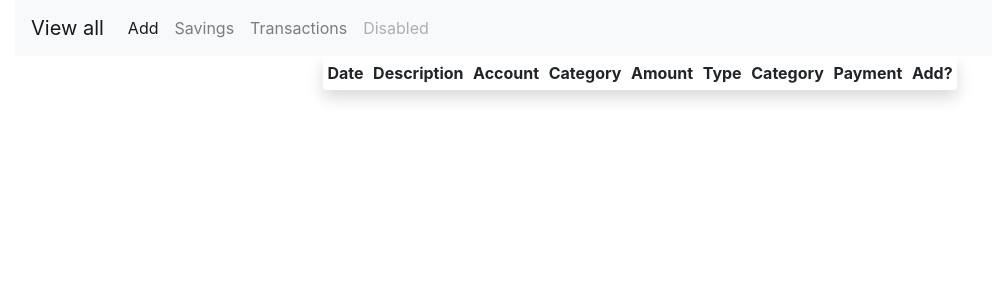
After one commit to KamilJakubczak/Budget-webapp, a Django app: template mainapp/templates/mainapp/transaction_view.html in a window 1280 px wide. The commit adds this page. Shown: the top 300 px of the page, without its empty margins (0-992 px from the left). Run offline with Django 3.2, Linux system fonts and the light colour scheme; the template is opened without the code that fills it, so the values that code supplies are empty; some libraries are stand-ins or nearby versions.

Commit message:
added read banak account feature

```diff
--- a/mainapp/models.py
+++ b/mainapp/models.py
@@ -26,7 +26,7 @@ class Payment(models.Model):
     payment_name = models.CharField(max_length=30)
 
     def __str__(self):
-        return ( self.payment_name) #self.parent_type_name.type_name + '-' + str(self.id) + '-' + self.payment_name)
+        return ( str(self.id) + self.payment_name) #self.parent_type_name.type_name + '-' + str(self.id) + '-' + self.payment_name)
 
 class Entry(models.Model):
     added_date = models.DateField(auto_now_add=True)
--- /dev/null
+++ b/mainapp/static/mainapp/js/transaction_view.js
@@ -0,0 +1,41 @@
+
+var all_types = document.querySelectorAll(".type")
+console.log(all_types.length)
+
+for(i=1;i<=all_types.length;i++){
+	let type_id = "#id_types_"+i
+	let category_id = "#id_category_"+i
+	let payment_id = "#id_payment_"+i
+	debugger
+	$(type_id).change(function () {
+
+      var url = $("#myTable").attr("data-types-url");  // get the url of the `load_cities` view
+      var typeId = $(this).val();  // get the selected country ID from the HTML input
+      //console.log(typeId)
+
+      $.ajax({                       // initialize an AJAX request
+        url: url,                    // set the url of the request (= localhost:8000/hr/ajax/load-cities/)
+        data: {
+          'type': typeId       // add the country id to the GET parameters
+        },
+        success: function (data) {   // `data` is the return of the `load_cities` view function
+          $(category_id).html(data);
+          //console.log('data',data) // replace the contents of the city input with the data that came from the server
+        }
+      });
+
+      var url2 = $("#myTable").attr("data-payments-url");  // get the url of the `load_cities` view
+
+      $.ajax({                       // initialize an AJAX request
+        url: url2,                    // set the url of the request (= localhost:8000/hr/ajax/load-cities/)
+        data: {
+          'payment': typeId       // add the country id to the GET parameters
+        },
+        success: function (data) {   // `data` is the return of the `load_cities` view function
+          $(payment_id).html(data);
+          //console.log('data',data) // replace the contents of the city input with the data that came from the server
+        }
+      });
+
+	})
+}
--- a/mainapp/templates/mainapp/base.html
+++ b/mainapp/templates/mainapp/base.html
@@ -8,8 +8,15 @@
     <title>Budget</title>
     <link rel="stylesheet" href="https://stackpath.bootstrapcdn.com/bootstrap/4.3.1/css/bootstrap.min.css" integrity="sha384-ggOyR0iXCbMQv3Xipma34MD+dH/1fQ784/j6cY/iJTQUOhcWr7x9JvoRxT2MZw1T" crossorigin="anonymous">
     <script src="https://code.jquery.com/jquery-3.3.1.slim.min.js" integrity="sha384-q8i/X+965DzO0rT7abK41JStQIAqVgRVzpbzo5smXKp4YfRvH+8abtTE1Pi6jizo" crossorigin="anonymous"></script>
+     <script src="https://code.jquery.com/jquery-3.3.1.min.js"></script>
 	<script src="https://cdnjs.cloudflare.com/ajax/libs/popper.js/1.14.7/umd/popper.min.js" integrity="sha384-UO2eT0CpHqdSJQ6hJty5KVphtPhzWj9WO1clHTMGa3JDZwrnQq4sF86dIHNDz0W1" crossorigin="anonymous"></script>
 	<script src="https://stackpath.bootstrapcdn.com/bootstrap/4.3.1/js/bootstrap.min.js" integrity="sha384-JjSmVgyd0p3pXB1rRibZUAYoIIy6OrQ6VrjIEaFf/nJGzIxFDsf4x0xIM+B07jRM" crossorigin="anonymous"></script>
+
+  <style>
+.container{
+  max-width: 1800px !important;
+}
+</style>
 
 </head>
 <body>
@@ -23,7 +30,7 @@
     <div class="navbar-nav">
       <a class="nav-item nav-link active" href="{% url 'add2' %}">Add<span class="sr-only">(current)</span></a>
       <a class="nav-item nav-link" href="{% url 'savings' %}">Savings</a>
-      <a class="nav-item nav-link" href="#">Pricing</a>
+      <a class="nav-item nav-link" href="{% url 'transactions' %}">Transactions</a>
       <a class="nav-item nav-link disabled" href="#" tabindex="-1" aria-disabled="true">Disabled</a>
     </div>
   </div>
--- /dev/null
+++ b/mainapp/templates/mainapp/transaction_view.html
@@ -0,0 +1,72 @@
+{% extends "mainapp/base.html" %}
+{% load static %}
+{% block content %}
+
+
+
+
+<table id="myTable" class='table-sm table-hover shadow p-3  mx-2 bg-white rounded mx-auto' data-categories-url="{% url 'ajax_load_categories' %}" data-types-url="{% url 'ajax_load_types' %}" data-payments-url="{% url 'ajax_load_payments' %}">
+  <thead>
+  	<tr>
+      <th cope="col">Date</th>
+      <th cope="col">Description</th>
+      <th cope="col">Account</th>
+      <th cope="col">Category</th>
+      <th cope="col">Amount</th>
+      <th cope="col">Type</th>
+      <th cope="col">Category</th>
+       <th cope="col">Payment</th>
+      <th cope="col">Add?</th>
+    </tr>
+  </thead>
+
+  <tbody>
+    {% for transaction in transactions %}
+
+
+    <form method="post" action="{% url 'new_entry' %}" novalidate>
+    	{% csrf_token %}
+    <tr>
+      <td scope="row"><input name="transaction_date" type="date" class="form-control" value="{{ transaction.date }}"></td>
+      <td scope="row"><input type="text" class="form-control" name="desc" maxlength="100" value="{{ transaction.description }}"></td>
+      <td scope="row">{{ transaction.account }}</td>
+      <td scope="row">{{ transaction.category }}</td>
+      <td scope="row"><input type="number" class="form-control" name="amount" step="0.01" value="{{ transaction.amount }}"></td>
+      <td scope="row">
+	    <select name="types" class="form-control type" required id="id_types_{{ forloop.counter }}">
+	    	<option value="">--------</option>
+	    	<option value="1">Expenditure</option>
+	    	<option value="2">Income</option>
+	    	<option value="3">Transfer</option>
+	    </select>
+	  </td>
+
+
+	  <td>
+          <select name="category" class="form-control" id="id_category_{{ forloop.counter }}">
+          <option value="" selected>---------</option>
+        </select>
+	  </td>
+	    <td scope="row">
+	    	<select name="payment" class="form-control" id="id_payment_{{ forloop.counter }}">>
+        <option value="" selected>---------</option>
+        </select>
+	  </td>
+	  <td>
+	  		<select name="subcategory" class="form-control" id="id_subcategory">
+          <option value="" selected>---------</option>
+        </select>
+
+	  </td>
+	  <td><button type="submit">Save</button></td>
+	</form>
+      <td><input type="checkbox"></td>
+
+    </tr>
+    {% endfor %}
+  </tbody>
+</table>
+
+
+<script type="text/javascript" src="{% static 'mainapp/js/transaction_view.js' %}"></script>
+{% endblock %}
--- a/mainapp/urls.py
+++ b/mainapp/urls.py
@@ -14,4 +14,5 @@ urlpatterns = [
     path('view/<int:year>/<int:month>', views.view_month, name ='view_month'),
     path('savings/', views.savings_graph, name='savings'),
     path('<int:entry_id>/del_entry', views.del_entry, name='del_entry'),
+    path('transactions',views.show_transactions, name='transactions')
 ]
```
Also changed, not shown: mainapp/templates/mainapp/view_all.html (+8 -4 lines), mainapp/views.py (+32 -4 lines), read_csv.py (added, +56 -0 lines), 1 other file. Lines whose indentation alone changed are shown as unchanged.
